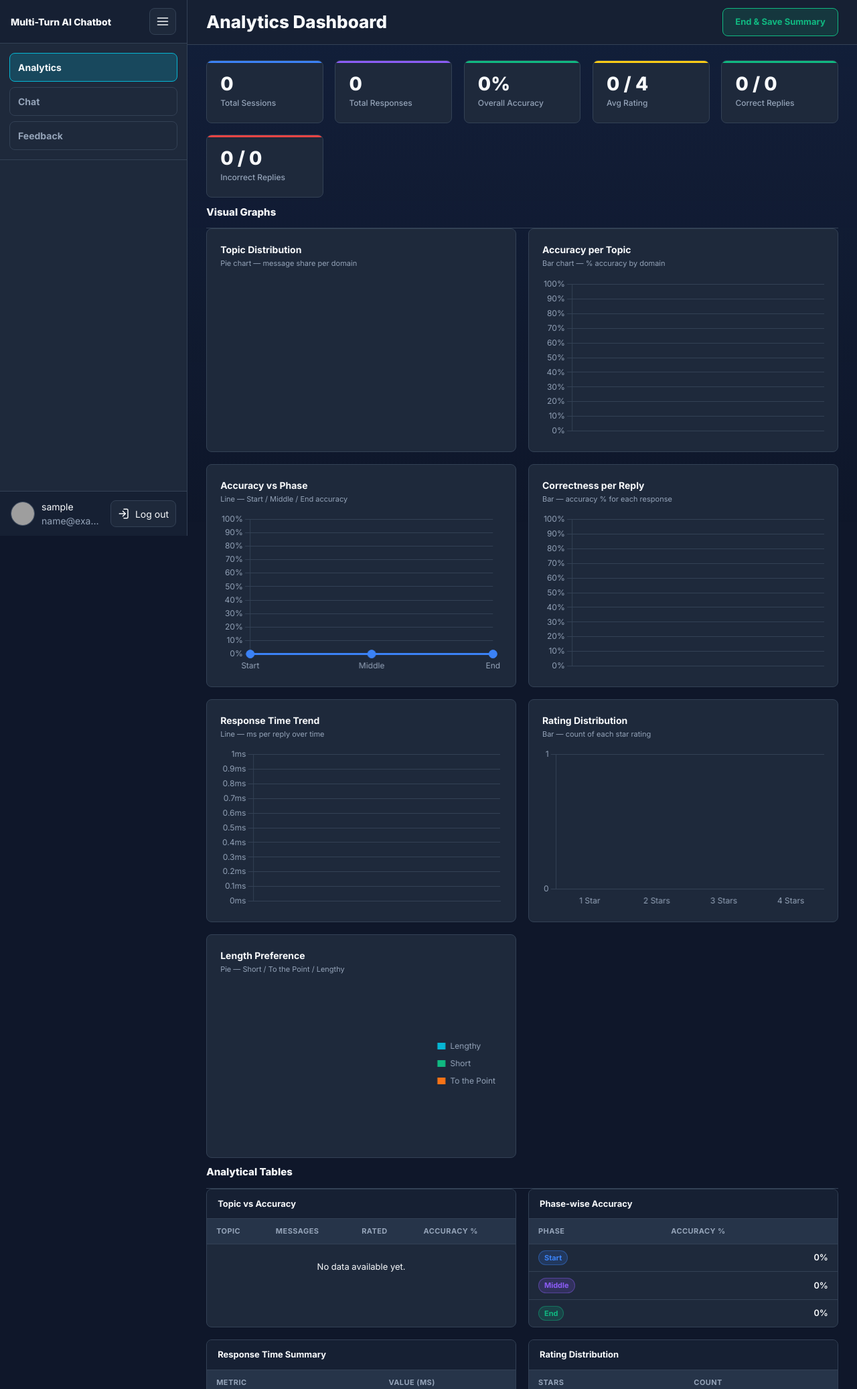
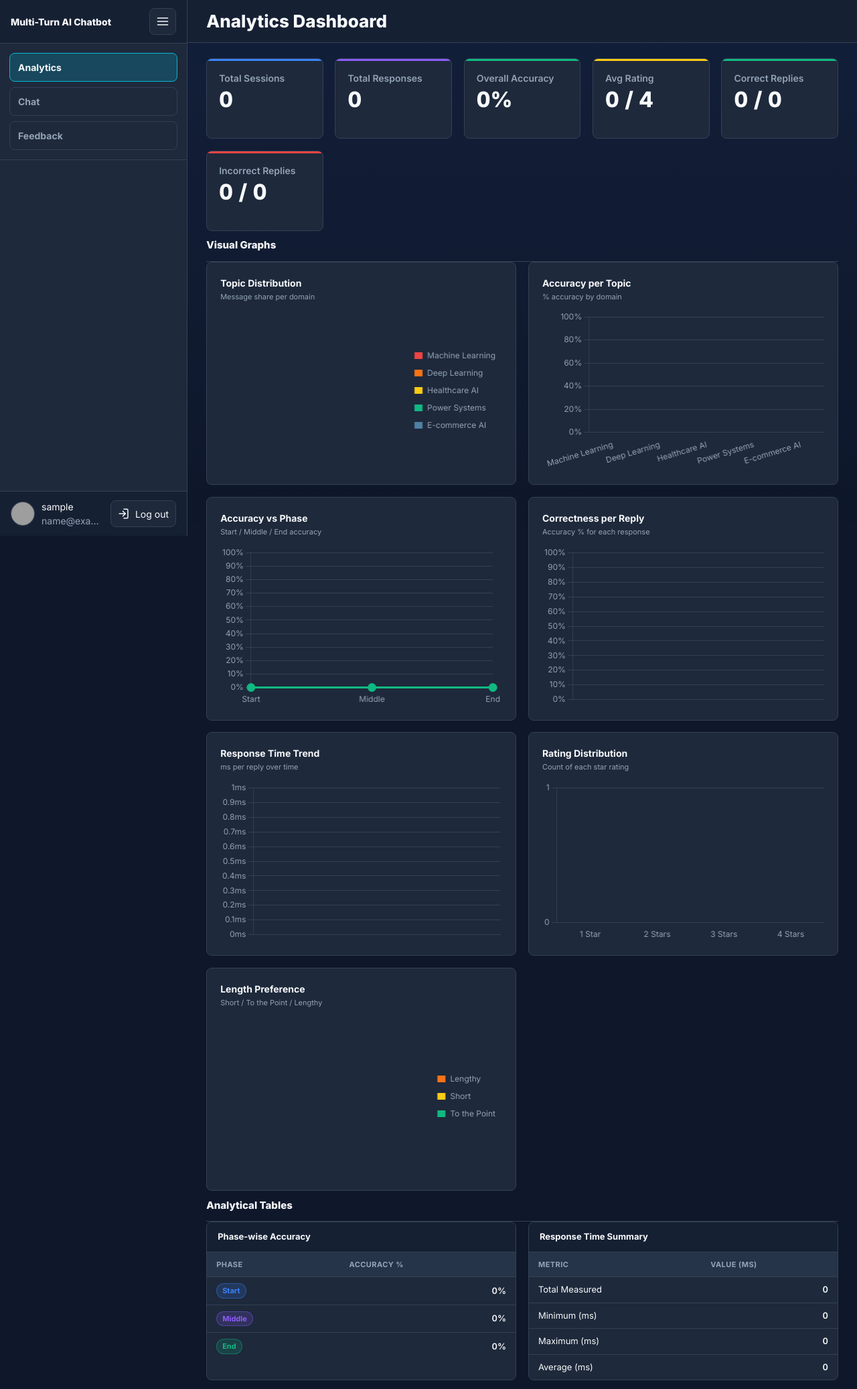
Before and after one commit to farazkazmi700-syed/phase3, a Flask app: page /analytics in a window 1280 px wide. Shown: the top 2074 px of the page at 67% size. Run offline with Flask 3, Linux system fonts and the light colour scheme; the visitor is signed in with stand-in values (Sample User, id 1); data that the repository does not hold is empty; a map, chart or similar area stays blank; grey boxes are pictures that could not be loaded.

Commit message:
final comments for phase 3 backend

```diff
--- a/backend/app.py
+++ b/backend/app.py
@@ -13,6 +13,7 @@
     from backend.db import close_db, get_db, init_db
     from backend.feedback import feedback_bp
     from backend.analytics import analytics_bp
+    from backend.llm import load_llama_model
     from backend.utils import google_credentials_path
 else:
     from .auth import auth_bp
@@ -21,6 +22,7 @@
     from .db import close_db, get_db, init_db
     from .feedback import feedback_bp
     from .analytics import analytics_bp
+    from .llm import load_llama_model
     from .utils import google_credentials_path
 
 
@@ -37,6 +39,7 @@
     # Open SQLite lazily per request and close it automatically afterward.
     app.teardown_appcontext(close_db)
     init_db()
+    load_llama_model()
 
     app.register_blueprint(auth_bp)
     app.register_blueprint(chat_bp)
--- a/backend/db.py
+++ b/backend/db.py
@@ -115,7 +115,7 @@
         """
     )
 
-    # FR22: analytics_summaries stores one permanent record per end-session call.
+    # FR22: analytics_summaries stores one permanent record per signed-in session.
     cursor.execute(
         """
         CREATE TABLE IF NOT EXISTS analytics_summaries (
--- a/frontend/static/css/style.css
+++ b/frontend/static/css/style.css
@@ -1421,33 +1419,6 @@
   margin-top: 2px;
 }
 
-/* FR22: End session button */
-.btn-end-session {
-  display: inline-flex;
-  align-items: center;
-  gap: 8px;
-  padding: 10px 18px;
-  border-radius: var(--radius);
-  border: 1px solid #10B981;
-  background: rgba(16, 185, 129, 0.15);
-  color: #10B981;
-  font-weight: 700;
-  font-size: 13px;
-  transition: background 0.18s, border-color 0.18s, color 0.18s;
-  white-space: nowrap;
-}
-
-.btn-end-session:hover {
-  background: rgba(16, 185, 129, 0.3);
-  border-color: #059669;
-  color: #fff;
-}
-
-.btn-end-session:disabled {
-  opacity: 0.55;
-  cursor: not-allowed;
-}
-
 /* ---- Loading state ---- */
 .an-loader {
   display: flex;
@@ -1501,10 +1472,11 @@
 
 .kpi-card {
   display: flex;
+  min-height: 120px;
   flex-direction: column;
   align-items: flex-start;
   gap: 6px;
-  padding: clamp(14px, 2.5vw, 20px);
+  padding: 18px;
   border-radius: var(--radius);
   border: 1px solid var(--border);
   background: var(--panel);
@@ -1536,16 +1508,18 @@
 .kpi-icon { font-size: 22px; }
 
 .kpi-value {
-  font-size: clamp(22px, 3.5vw, 28px);
+  font-size: 32px;
   font-weight: 800;
   line-height: 1;
   color: var(--text);
+  font-variant-numeric: tabular-nums;
 }
 
 .kpi-label {
-  font-size: 12px;
+  order: -1;
+  font-size: 14px;
+  font-weight: 600;
   color: var(--muted);
-  font-weight: 500;
 }
 
 /* ---- FR20: Charts Grid ---- */
--- a/frontend/static/js/analytics.js
+++ b/frontend/static/js/analytics.js
@@ -8,7 +8,7 @@
  *  - Render 7 Chart.js responsive graphs (FR20)
  *  - Populate 6 analytical tables + session insights (FR19, FR21)
  *  - Render KPI summary cards (FR21)
- *  - Handle "End & Save Summary" button → POST /api/analytics/end-session (FR22)
+ *  - Display the saved analytics summary for the authenticated user (FR22)
  */
 
 /* ============================================================
@@ -29,15 +29,20 @@
   background: '#1E293B',
 };
 
-/** Five topic colours — index-matched to the TOPIC_MAP order in analytics.py */
-const TOPIC_COLORS = [
-  PALETTE.blue,
-  PALETTE.purple,
-  PALETTE.green,
-  PALETTE.yellow,
-  PALETTE.cyan,
-  PALETTE.orange,  // "General / Other"
+const TOPIC_DOMAINS = [
+  'Machine Learning',
+  'Deep Learning',
+  'Healthcare AI',
+  'Power Systems',
+  'E-commerce AI',
 ];
+const TOPIC_CHART_COLORS = {
+  'Machine Learning': PALETTE.red,
+  'Deep Learning': PALETTE.orange,
+  'Healthcare AI': PALETTE.yellow,
+  'Power Systems': PALETTE.green,
+  'E-commerce AI': '#5081A2',
+};
 
 /* Chart.js global defaults for dark theme */
 Chart.defaults.color            = PALETTE.muted;
@@ -142,9 +147,9 @@
  * Shows the share of messages for each AI domain.
  */
 function renderTopicDistChart(topicAccuracy) {
-  const labels = Object.keys(topicAccuracy);
-  const data   = labels.map(l => topicAccuracy[l].count);
-  const colors = labels.map((_, i) => TOPIC_COLORS[i % TOPIC_COLORS.length]);
+  const labels = TOPIC_DOMAINS;
+  const data   = labels.map(label => topicAccuracy[label]?.count ?? 0);
+  const colors = labels.map(label => TOPIC_CHART_COLORS[label]);
 
   makeChart('chart-topic-dist', 'pie', {
     labels,
@@ -172,9 +177,9 @@
  * Displays accuracy percentage for each classified domain.
  */
 function renderTopicAccChart(topicAccuracy) {
-  const labels   = Object.keys(topicAccuracy);
-  const accData  = labels.map(l => topicAccuracy[l].accuracy);
-  const colors   = labels.map((_, i) => TOPIC_COLORS[i % TOPIC_COLORS.length]);
+  const labels   = TOPIC_DOMAINS;
+  const accData  = labels.map(label => topicAccuracy[label]?.accuracy ?? 0);
+  const colors   = labels.map(label => TOPIC_CHART_COLORS[label]);
 
   makeChart('chart-topic-acc', 'bar', {
     labels,
@@ -216,9 +221,9 @@
     datasets: [{
       label:           'Accuracy %',
       data,
-      borderColor:     PALETTE.blue,
-      backgroundColor: PALETTE.blue + '33',
-      pointBackgroundColor: PALETTE.blue,
+      borderColor:     PALETTE.green,
+      backgroundColor: PALETTE.green + '33',
+      pointBackgroundColor: PALETTE.green,
       pointRadius:     6,
       pointHoverRadius: 8,
       fill:            true,
@@ -298,8 +303,8 @@
     datasets: [{
       label:           'Response Time (ms)',
       data:            timeSeries,
-      borderColor:     PALETTE.purple,
-      backgroundColor: PALETTE.purple + '22',
+      borderColor:     PALETTE.orange,
+      backgroundColor: PALETTE.orange + '22',
       pointRadius:     timeSeries.length < 20 ? 4 : 2,
       fill:            true,
       tension:         0.3,
@@ -365,7 +370,7 @@
 function renderLengthDistChart(lengthDist) {
   const labels = Object.keys(lengthDist);
   const data   = Object.values(lengthDist);
-  const colors = [PALETTE.cyan, PALETTE.green, PALETTE.orange];
+  const colors = [PALETTE.orange, PALETTE.yellow, PALETTE.green];
 
   makeChart('chart-length-dist', 'pie', {
     labels,
@@ -525,50 +530,6 @@
 }
 
 /* ============================================================
-   FR22: End session handler
-   ============================================================ */
-
-/**
- * POST /api/analytics/end-session — permanently save the final analytics
- * summary for this user.  Shows a toast on success or failure.
- */
-async function handleEndSession() {
-  const btn   = document.getElementById('btn-end-session');
-  const toast = document.getElementById('an-toast');
-  if (!btn || !toast) return;
-
-  btn.disabled    = true;
-  btn.textContent = 'Saving…';
-
-  try {
-    const res  = await fetch('/api/analytics/end-session', {
-      method:      'POST',
-      headers:     { 'Content-Type': 'application/json' },
-      credentials: 'include',
-      body:        JSON.stringify({}),
-    });
-    const data = await res.json().catch(() => ({}));
-
-    if (res.ok && data.success) {
-      toast.textContent = 'Session summary saved permanently.';
-      toast.className   = 'an-toast an-toast-success';
-    } else {
-      toast.textContent = `Error: ${data.error || 'Could not save summary.'}`;
-      toast.className   = 'an-toast an-toast-error';
-    }
-  } catch (err) {
-    toast.textContent = `Network error: ${err.message}`;
-    toast.className   = 'an-toast an-toast-error';
-  }
-
-  // Show toast then auto-hide after 4 s.
-  show('an-toast');
-  btn.disabled    = false;
-  btn.textContent = 'End & Save Summary';
-  setTimeout(() => hide('an-toast'), 4000);
-}
-
-/* ============================================================
    Main initialisation — fetch data and wire everything together
    ============================================================ */
 
@@ -584,6 +545,16 @@
     }
 
     hide('an-loader');
+
+    // FR14: Update subtitle with real-time stored session retrieval status
+    const subtitle = document.getElementById('analytics-subtitle');
+    if (subtitle) {
+      if (data.total_sessions > 0) {
+        subtitle.textContent = `Analyzed ${data.total_sessions} stored session${data.total_sessions !== 1 ? 's' : ''} (${data.total_messages} response${data.total_messages !== 1 ? 's' : ''}) retrieved from database.`;
+      } else {
+        subtitle.textContent = 'No stored session data found in database. Start chatting to view analysis.';
+      }
+    }
 
     // Render KPI summary cards (FR21)
     renderKPICards(data);
@@ -627,8 +598,4 @@
 document.addEventListener('DOMContentLoaded', () => {
   // Initialise dashboard data
   initAnalytics();
-
-  // FR22: wire End Session button
-  document.getElementById('btn-end-session')
-    ?.addEventListener('click', handleEndSession);
 });
--- a/frontend/templates/analytics.html
+++ b/frontend/templates/analytics.html
@@ -87,10 +87,6 @@
 
           </div>
         </div>
-        <!-- FR22: End session button -->
-        <button class="btn-end-session" id="btn-end-session" type="button">
-          End &amp; Save Summary
-        </button>
       </header>
 
       <!-- Loading state -->
@@ -118,80 +114,80 @@
 
         <div class="charts-grid">
 
-          <!-- FR20: Topic distribution — pie chart -->
+          <!-- FR20: Topic distribution -->
           <div class="chart-card" id="chart-topic-dist-wrap">
             <div class="chart-card-header">
               <span class="chart-card-title">Topic Distribution</span>
-              <span class="chart-card-sub">Pie chart — message share per domain</span>
+              <span class="chart-card-sub">Message share per domain</span>
             </div>
             <div class="chart-canvas-wrap">
-              <canvas id="chart-topic-dist" aria-label="Topic distribution pie chart" role="img"></canvas>
+              <canvas id="chart-topic-dist" aria-label="Topic distribution" role="img"></canvas>
             </div>
           </div>
 
-          <!-- FR20: Accuracy per topic — bar chart -->
+          <!-- FR20: Accuracy per topic -->
           <div class="chart-card" id="chart-topic-acc-wrap">
             <div class="chart-card-header">
               <span class="chart-card-title">Accuracy per Topic</span>
-              <span class="chart-card-sub">Bar chart — % accuracy by domain</span>
+              <span class="chart-card-sub">% accuracy by domain</span>
             </div>
             <div class="chart-canvas-wrap">
-              <canvas id="chart-topic-acc" aria-label="Accuracy per topic bar chart" role="img"></canvas>
+              <canvas id="chart-topic-acc" aria-label="Accuracy per topic" role="img"></canvas>
             </div>
           </div>
 
-          <!-- FR20: Accuracy vs phase — line graph -->
+          <!-- FR20: Accuracy vs phase -->
           <div class="chart-card" id="chart-phase-wrap">
             <div class="chart-card-header">
               <span class="chart-card-title">Accuracy vs Phase</span>
-              <span class="chart-card-sub">Line — Start / Middle / End accuracy</span>
+              <span class="chart-card-sub">Start / Middle / End accuracy</span>
             </div>
             <div class="chart-canvas-wrap">
-              <canvas id="chart-phase-acc" aria-label="Accuracy vs phase line graph" role="img"></canvas>
+              <canvas id="chart-phase-acc" aria-label="Accuracy vs phase" role="img"></canvas>
             </div>
           </div>
 
-          <!-- FR20: Correctness per reply — bar chart -->
+          <!-- FR20: Correctness per reply -->
           <div class="chart-card" id="chart-reply-wrap">
             <div class="chart-card-header">
               <span class="chart-card-title">Correctness per Reply</span>
-              <span class="chart-card-sub">Bar — accuracy % for each response</span>
+              <span class="chart-card-sub">Accuracy % for each response</span>
             </div>
             <div class="chart-canvas-wrap">
-              <canvas id="chart-reply-acc" aria-label="Correctness per reply bar chart" role="img"></canvas>
+              <canvas id="chart-reply-acc" aria-label="Correctness per reply" role="img"></canvas>
             </div>
           </div>
 
-          <!-- FR20: Response time trend — line graph -->
+          <!-- FR20: Response time trend -->
           <div class="chart-card" id="chart-time-wrap">
             <div class="chart-card-header">
               <span class="chart-card-title">Response Time Trend</span>
-              <span class="chart-card-sub">Line — ms per reply over time</span>
+              <span class="chart-card-sub">ms per reply over time</span>
             </div>
             <div class="chart-canvas-wrap">
-              <canvas id="chart-response-time" aria-label="Response time trend line graph" role="img"></canvas>
+              <canvas id="chart-response-time" aria-label="Response time trend" role="img"></canvas>
             </div>
           </div>
 
-          <!-- FR20: Rating distribution — bar chart -->
+          <!-- FR20: Rating distribution -->
           <div class="chart-card" id="chart-rating-wrap">
             <div class="chart-card-header">
               <span class="chart-card-title">Rating Distribution</span>
-              <span class="chart-card-sub">Bar — count of each star rating</span>
+              <span class="chart-card-sub">Count of each star rating</span>
             </div>
             <div class="chart-canvas-wrap">
-              <canvas id="chart-rating-dist" aria-label="Rating distribution bar chart" role="img"></canvas>
+              <canvas id="chart-rating-dist" aria-label="Rating distribution" role="img"></canvas>
             </div>
           </div>
 
-          <!-- FR20: Length preference — pie chart -->
+          <!-- FR20: Length preference -->
           <div class="chart-card" id="chart-length-wrap">
             <div class="chart-card-header">
               <span class="chart-card-title">Length Preference</span>
-              <span class="chart-card-sub">Pie — Short / To the Point / Lengthy</span>
+              <span class="chart-card-sub">Short / To the Point / Lengthy</span>
             </div>
             <div class="chart-canvas-wrap">
-              <canvas id="chart-length-dist" aria-label="Length preference pie chart" role="img"></canvas>
+              <canvas id="chart-length-dist" aria-label="Length preference" role="img"></canvas>
             </div>
           </div>
 
@@ -203,25 +199,6 @@
         <div class="an-section-title">Analytical Tables</div>
 
         <div class="tables-grid">
-
-          <!-- FR19: Topic vs accuracy table -->
-          <div class="table-card">
-            <div class="table-card-title">Topic vs Accuracy</div>
-            <div class="table-scroll">
-              <table id="tbl-topic-acc" class="an-table" aria-label="Topic accuracy table">
-                <thead>
-                  <tr>
-                    <th>Topic</th>
-                    <th>Messages</th>
-                    <th>Rated</th>
-                    <th>Accuracy %</th>
-                  </tr>
-                </thead>
-                <tbody id="tbl-topic-acc-body"></tbody>
-              </table>
-            </div>
-          </div>
-
           <!-- FR19: Phase-wise accuracy table -->
           <div class="table-card">
             <div class="table-card-title">Phase-wise Accuracy</div>
@@ -332,10 +309,25 @@
           </div>
         </div>
 
+        <!-- FR19: Topic vs accuracy table, listed after reply correctness. -->
+        <div class="table-card full-width">
+          <div class="table-card-title">Topic vs Accuracy</div>
+          <div class="table-scroll">
+            <table id="tbl-topic-acc" class="an-table" aria-label="Topic accuracy table">
+              <thead>
+                <tr>
+                  <th>Topic</th>
+                  <th>Messages</th>
+                  <th>Rated</th>
+                  <th>Accuracy %</th>
+                </tr>
+              </thead>
+              <tbody id="tbl-topic-acc-body"></tbody>
+            </table>
+          </div>
+        </div>
+
       </section><!-- /an-content -->
-
-      <!-- FR22: End-session confirmation toast -->
-      <div class="an-toast hidden" id="an-toast" role="status" aria-live="polite"></div>
 
     </main>
   </div><!-- /page-shell -->
--- a/frontend/templates/chat.html
+++ b/frontend/templates/chat.html
@@ -75,7 +75,6 @@
 
           </div>
         </div>
-        <span class="model-badge">LLaMA 3</span>
         <div class="connection-status" id="connection-status" title="Server status">
           <span class="status-dot"></span>
           <span class="status-text">Checking...</span>
--- a/frontend/templates/feedback.html
+++ b/frontend/templates/feedback.html
@@ -73,7 +73,6 @@
             <h1>Feedback</h1>
 
         </div>
-        <span class="model-badge" id="feedback-target-badge">General feedback</span>
       </header>
 
       <!-- User rates one assistant message selected from the chat page. -->
```
Also changed, not shown: other parts of frontend/static/css/style.css (+12 -64 lines), backend/analytics.py (+74 -52 lines), backend/auth.py (+14 -1 lines), backend/chat.py (+3 -9 lines), backend/llm.py (+84 -28 lines), frontend/static/js/app.js (+8 -2 lines), frontend/static/js/feedback.js (+0 -9 lines).
